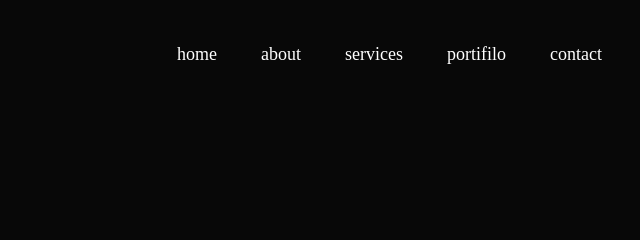
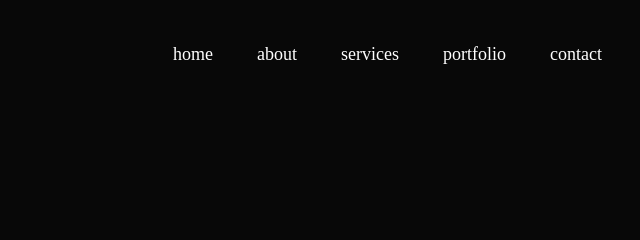
Before and after one commit to Venkatsatyasai/portfolio, a plain HTML site: page index.html in a window 1280 px wide. Shown: the top 240 px of the page, 640-1280 px from the left. Drawn offline with Linux system fonts and the light colour scheme.

Commit message:
Correct HTML structure and typos in index.html
Fixed HTML structure and corrected typos in content.

```diff
--- a/index.html
+++ b/index.html
@@ -17,7 +17,7 @@
                 <li><a href="#header">home</a></li>
                 <li><a href="#about">about</a></li>
                 <li><a href="#services">services</a></li>
-                <li><a href="#portfolio">portifilo</a></li>
+                <li><a href="#portfolio">portfolio</a></li>
                 <li><a href="#contact">contact</a></li>
                 <i class="fa-solid fa-xmark" onclick="closemenu()"></i>
             </ul>
```
